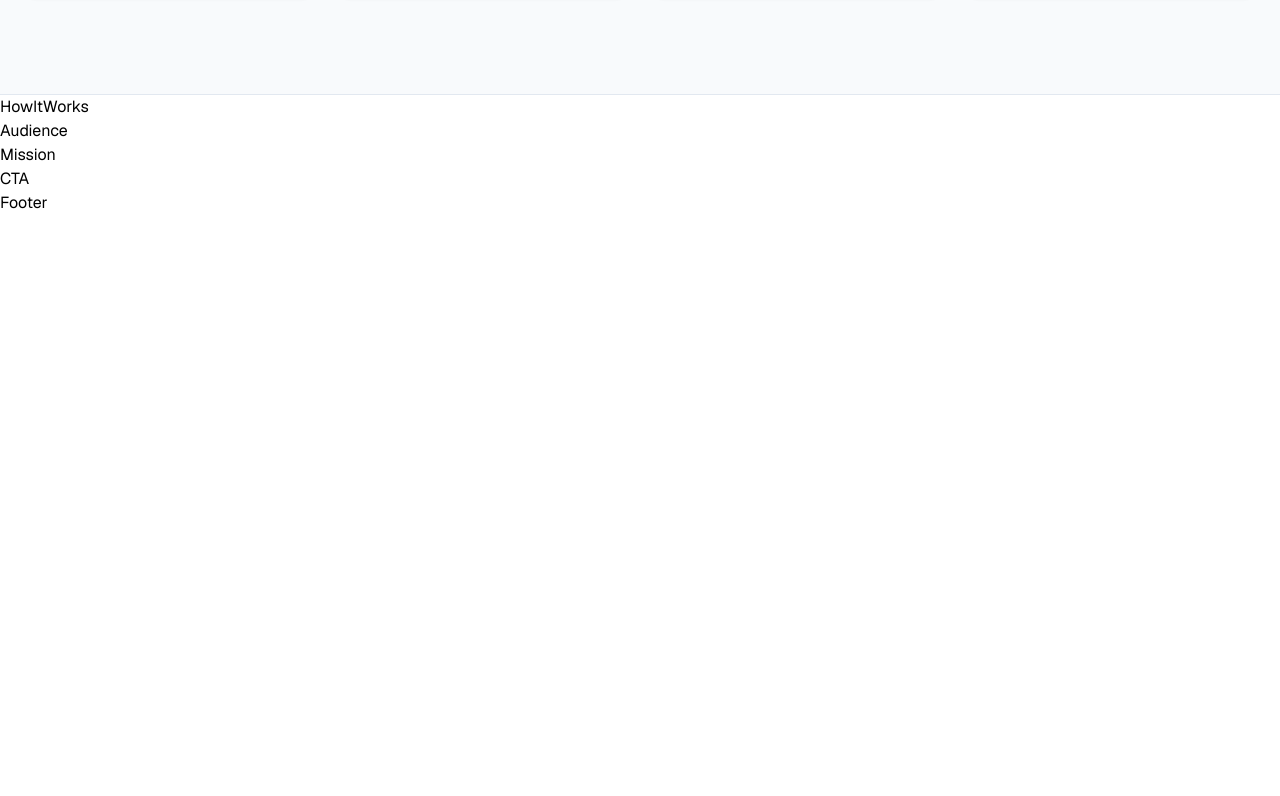
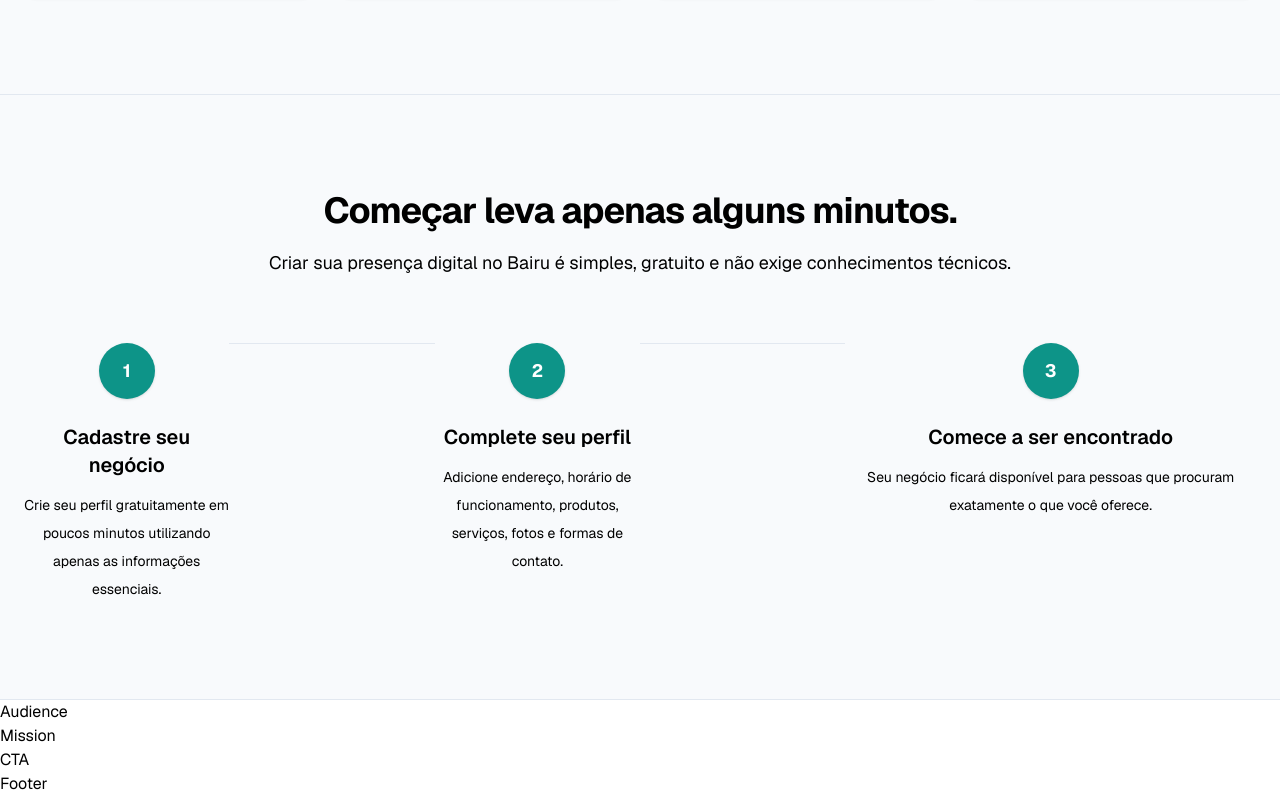
Before and after one commit to lucianakyoko/bairu, a Next.js app in the folder apps/web/: page / in a window 1280 px wide. Shown: the part 3354-4150 px from the top of the page. Before the commit the page ends 3569 px from the top, so only its background shows below. Built offline with nearby package versions, Linux system fonts and the light colour scheme.

Commit message:
feat(web): implement homepage how it works section

```diff
--- a/apps/web/app/page.tsx
+++ b/apps/web/app/page.tsx
@@ -3,7 +3,7 @@ import { Hero } from '@/components/homepage/Hero';
 import { Problem } from '@/components/homepage/Problem/Problem';
 import { Solution } from '@/components/homepage/Solution/Solution';
 import { Benefits } from '@/components/homepage/Benefits/Benefits';
-import { HowItWorks } from '@/components/homepage/HowItWorks';
+import { HowItWorks } from '@/components/homepage/HowItWorks/HowItWorks';
 import { Audience } from '@/components/homepage/Audience';
 import { Mission } from '@/components/homepage/Mission';
 import { CTA } from '@/components/homepage/CTA';
--- a/apps/web/components/homepage/HowItWorks.tsx
+++ /dev/null
@@ -1,3 +0,0 @@
-export function HowItWorks() {
-  return <section>HowItWorks</section>;
-}
--- /dev/null
+++ b/apps/web/components/homepage/HowItWorks/HowItWorks.tsx
@@ -0,0 +1,14 @@
+import { HowItWorksHeader } from './HowItWorksHeader';
+import { StepsTimeline } from './StepsTimeline';
+
+export function HowItWorks() {
+  return (
+    <section className="border-b border-border bg-background py-24">
+      <div className="container mx-auto flex max-w-7xl flex-col gap-16 px-6">
+        <HowItWorksHeader />
+
+        <StepsTimeline />
+      </div>
+    </section>
+  );
+}
--- /dev/null
+++ b/apps/web/components/homepage/HowItWorks/HowItWorksHeader.tsx
@@ -0,0 +1,14 @@
+export function HowItWorksHeader() {
+  return (
+    <div className="mx-auto max-w-3xl space-y-4 text-center">
+      <h2 className="text-4xl font-bold tracking-tight text-foreground">
+        Começar leva apenas alguns minutos.
+      </h2>
+
+      <p className="text-lg leading-8 text-muted-foreground">
+        Criar sua presença digital no Bairu é simples, gratuito e não exige
+        conhecimentos técnicos.
+      </p>
+    </div>
+  );
+}
--- /dev/null
+++ b/apps/web/components/homepage/HowItWorks/StepCard.tsx
@@ -0,0 +1,23 @@
+import type { Step } from './data';
+
+interface StepCardProps {
+  step: Step;
+}
+
+export function StepCard({ step }: StepCardProps) {
+  return (
+    <div className="flex flex-col items-center text-center">
+      <div className="flex h-14 w-14 items-center justify-center rounded-full bg-primary text-lg font-bold text-primary-foreground shadow-sm">
+        {step.number}
+      </div>
+
+      <div className="mt-6 space-y-3">
+        <h3 className="text-xl font-semibold text-foreground">{step.title}</h3>
+
+        <p className="text-sm leading-7 text-muted-foreground">
+          {step.description}
+        </p>
+      </div>
+    </div>
+  );
+}
--- /dev/null
+++ b/apps/web/components/homepage/HowItWorks/StepConnector.tsx
@@ -0,0 +1,11 @@
+interface StepConnectorProps {
+  vertical?: boolean;
+}
+
+export function StepConnector({ vertical = false }: StepConnectorProps) {
+  if (vertical) {
+    return <div className="mx-auto h-16 w-px bg-border lg:hidden" />;
+  }
+
+  return <div className="hidden h-px flex-1 bg-border lg:block" />;
+}
--- /dev/null
+++ b/apps/web/components/homepage/HowItWorks/StepsTimeline.tsx
@@ -0,0 +1,35 @@
+import { steps } from './data';
+import { StepCard } from './StepCard';
+import { StepConnector } from './StepConnector';
+
+export function StepsTimeline() {
+  return (
+    <>
+      {/* Mobile */}
+
+      <div className="space-y-4 lg:hidden">
+        {steps.map((step, index) => (
+          <div key={step.number}>
+            <StepCard step={step} />
+
+            {index < steps.length - 1 && <StepConnector vertical />}
+          </div>
+        ))}
+      </div>
+
+      {/* Desktop */}
+
+      <div className="hidden items-start lg:flex">
+        {steps.map((step, index) => (
+          <div key={step.number} className="flex flex-1 items-start">
+            <div className="flex-1">
+              <StepCard step={step} />
+            </div>
+
+            {index < steps.length - 1 && <StepConnector />}
+          </div>
+        ))}
+      </div>
+    </>
+  );
+}
--- /dev/null
+++ b/apps/web/components/homepage/HowItWorks/data.ts
@@ -0,0 +1,26 @@
+export interface Step {
+  number: number;
+  title: string;
+  description: string;
+}
+
+export const steps: Step[] = [
+  {
+    number: 1,
+    title: 'Cadastre seu negócio',
+    description:
+      'Crie seu perfil gratuitamente em poucos minutos utilizando apenas as informações essenciais.',
+  },
+  {
+    number: 2,
+    title: 'Complete seu perfil',
+    description:
+      'Adicione endereço, horário de funcionamento, produtos, serviços, fotos e formas de contato.',
+  },
+  {
+    number: 3,
+    title: 'Comece a ser encontrado',
+    description:
+      'Seu negócio ficará disponível para pessoas que procuram exatamente o que você oferece.',
+  },
+];
--- /dev/null
+++ b/apps/web/components/homepage/HowItWorks/index.ts
@@ -0,0 +1 @@
+export * from './HowItWorks';
```
